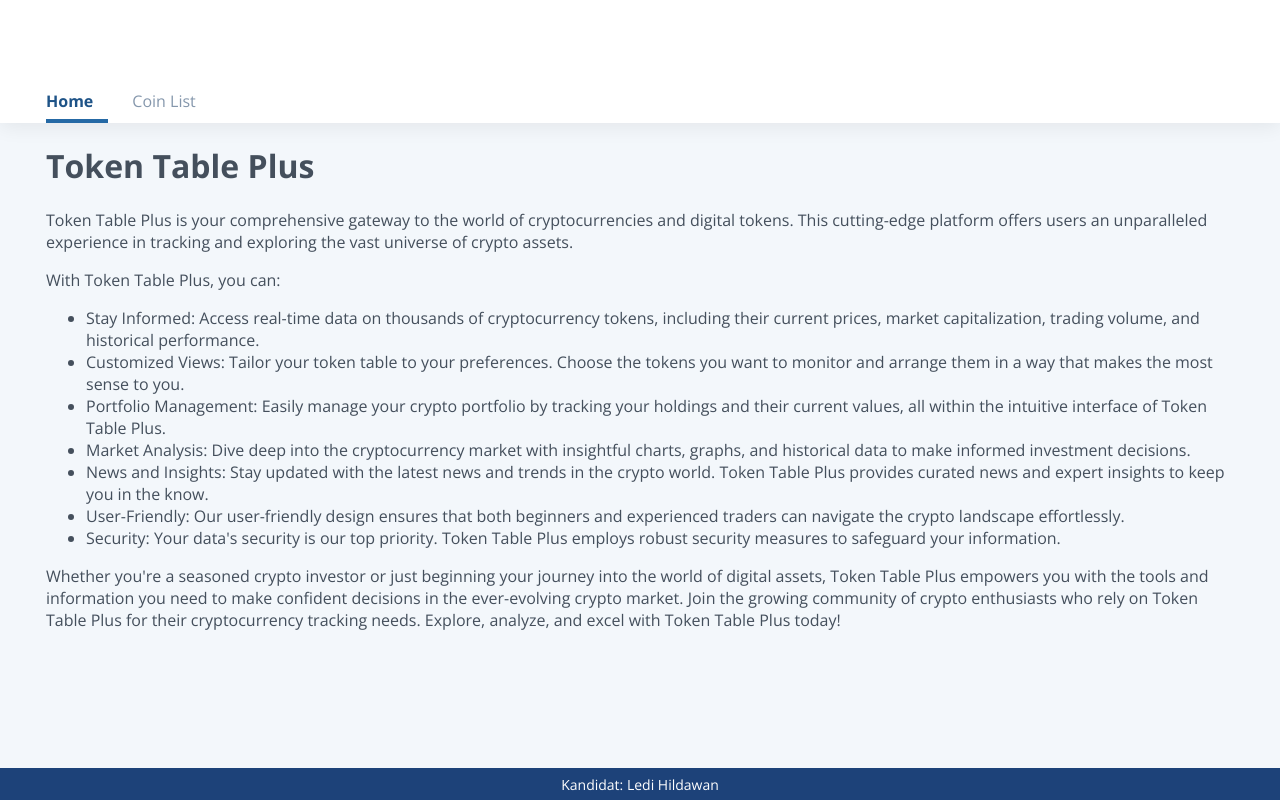
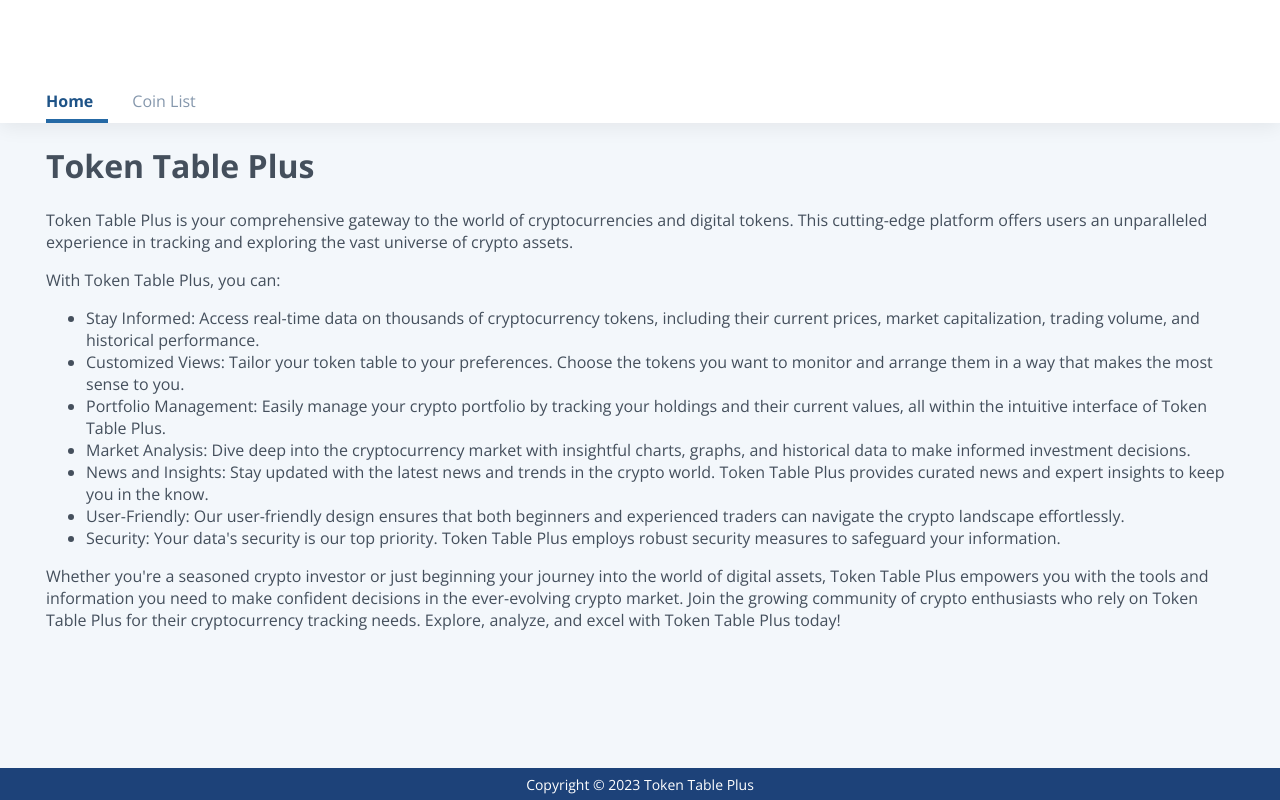
Before and after one commit to ledihildawan/token-table-plus, a React (Vite) app: page / in a window 1280 px wide. Built offline with nearby package versions, Linux system fonts and the light colour scheme.

Commit message:
Update footer

```diff
--- a/src/components/footer.tsx
+++ b/src/components/footer.tsx
@@ -3,7 +3,7 @@ import { FooterWrapper } from "@/styles"
 export default function Footer() {
   return (
     <FooterWrapper>
-      <p>Kandidat: Ledi Hildawan</p>
+      <p>Copyright &copy; {new Date().getFullYear()} Token Table Plus</p>
     </FooterWrapper>
   )
 }
```
